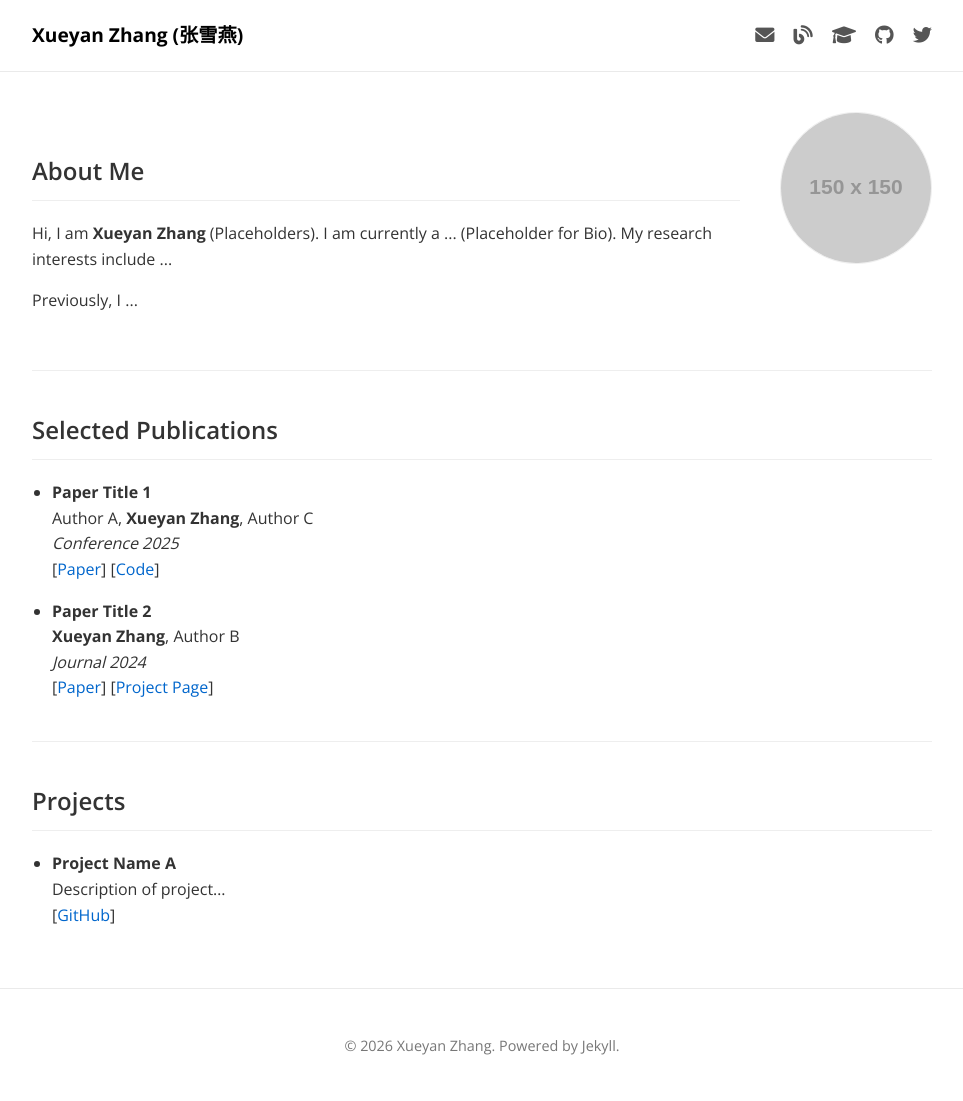
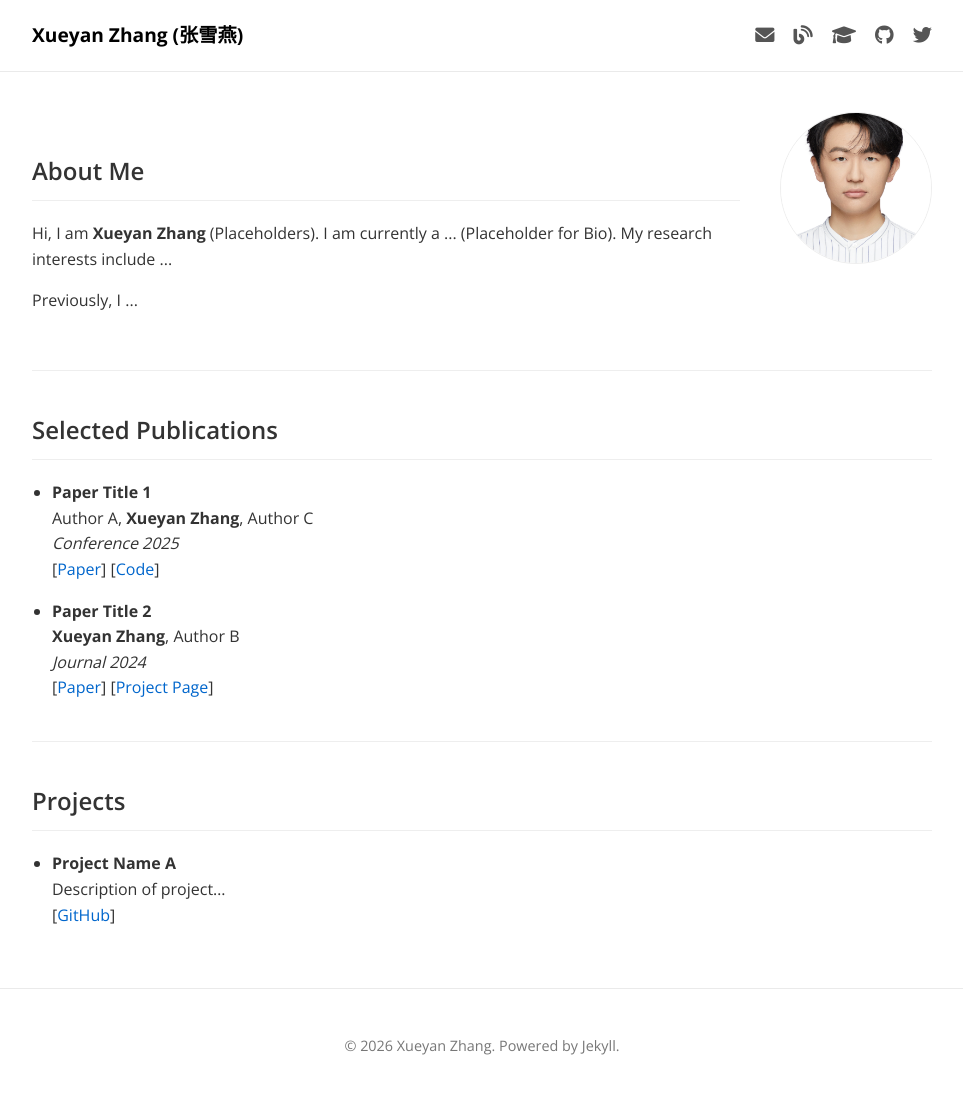
Before and after one commit to XueyanZhang/xueyanzhang.github.io, a Jekyll site: the page built from index.md, in a window 1280 px wide. Shown: the whole page, without its empty margins (158-1121 px from the left). Built offline with Jekyll 4.4.1, drawn with Linux system fonts in a browser that asks for light colours.

Commit message:
Fix rendering, update profile photo, and add gitignore

```diff
--- a/Gemfile
+++ b/Gemfile
@@ -3,3 +3,4 @@ source "https://rubygems.org"
 gem "jekyll", "~> 4.3"
 gem "webrick", "~> 1.7"
 gem "ffi", "~> 1.15" # Fix for Ruby < 3.0
+gem "jekyll-seo-tag"
--- a/index.md
+++ b/index.md
@@ -16,7 +16,7 @@ title: Home
   </div>
   <div class="profile-image">
     <!-- Placeholder for an image. In real usage, put a file in assets/images/ -->
-    <img src="https://via.placeholder.com/150" alt="Xueyan Zhang">
+    <img src="{{ '/assets/images/profile_photo.JPG' | relative_url }}" alt="Xueyan Zhang" style="max-width: 200px;">
   </div>
 </div>
 
```
Also changed, not shown: Gemfile.lock (added), assets/images/profile_photo.JPG (added), 1 other file.
